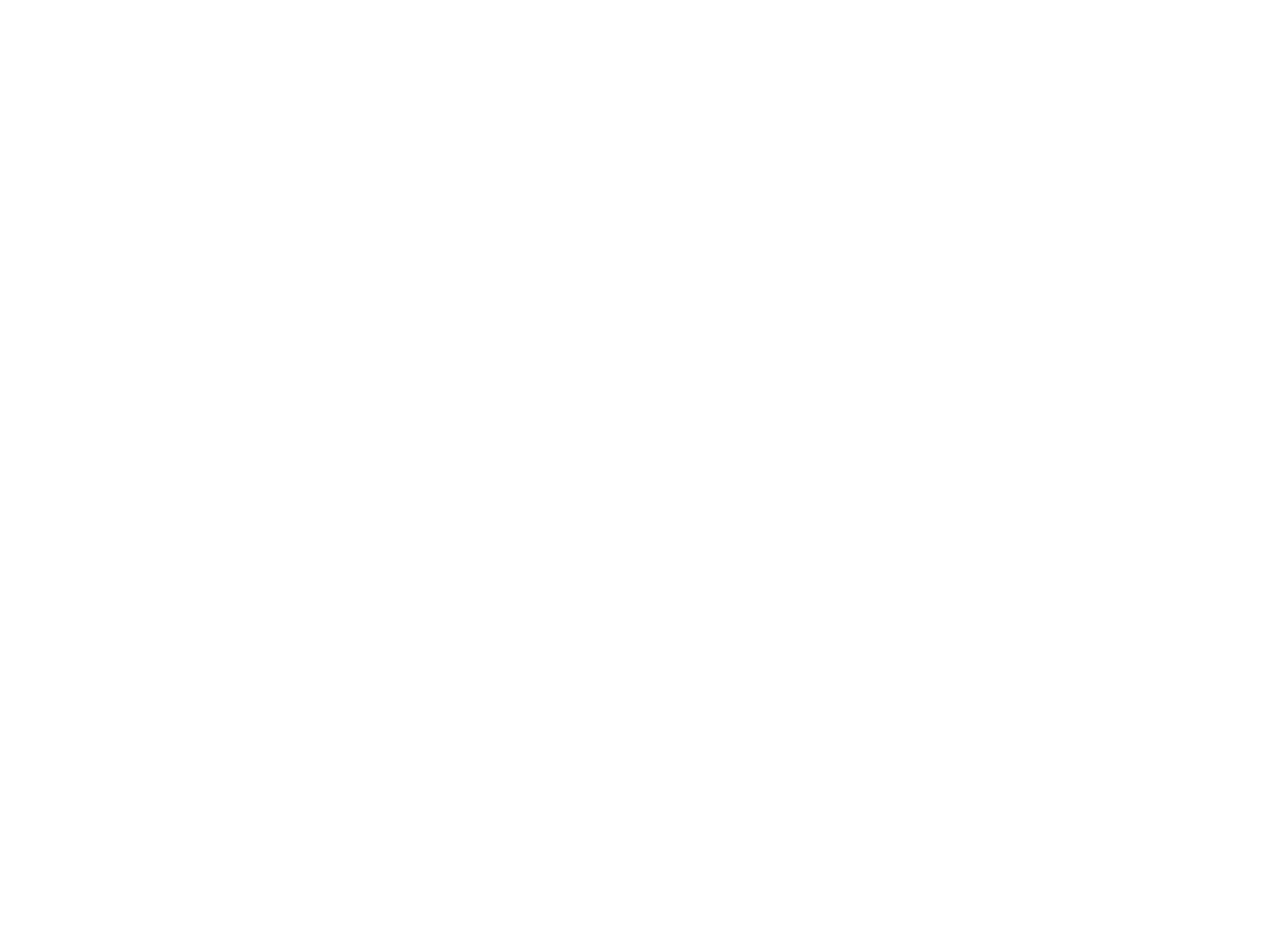
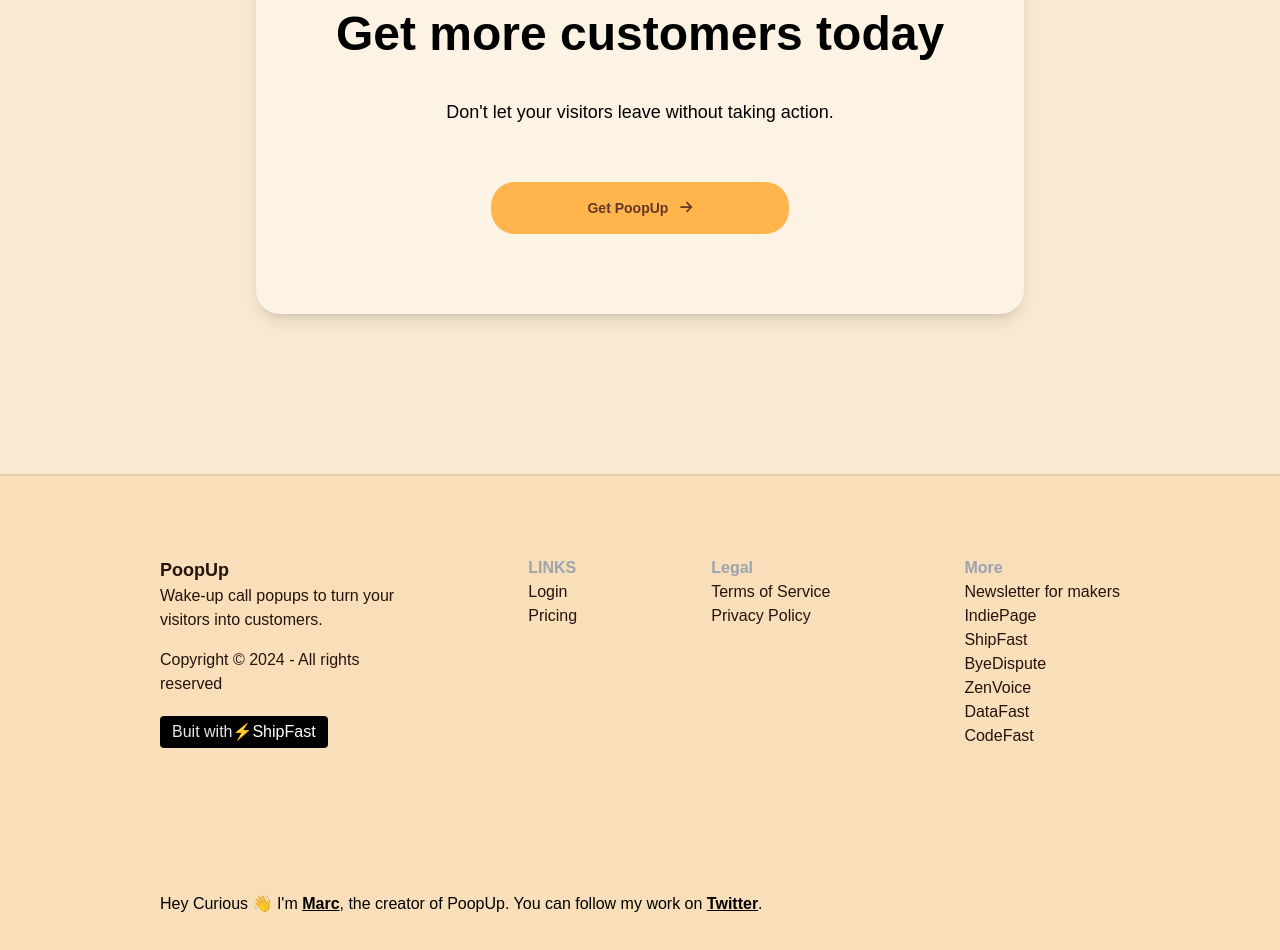
Before and after one commit to 0SHAFIN/poopup, a Next.js app: page / in a window 1280 px wide. Shown: the part 7400-8350 px from the top of the page. Before the commit the page ends 7170 px from the top, so only its background shows below. Built offline with nearby package versions, Linux system fonts and the light colour scheme.

Commit message:
footer added

```diff
--- a/app/globals.css
+++ b/app/globals.css
@@ -23,6 +23,7 @@
   --card-light-bg:#f9dfb9;
   --usecase-card:#f9e9d2;
   --ocean-green:#399373;
+  --foother-border:#e4caa8;
 }
 body {
   color: var(--foreground);
--- a/app/page.tsx
+++ b/app/page.tsx
@@ -364,6 +364,7 @@
                 <p className="text-md text-gray-500">Simple analytics</p>
               </div>
             </div>
+            {/* get poopup button */}
             <div className="flex justify-center">
               <button className="px-36 py-4 bg-[var(--button-bg)] text-[var(--button-text)] text-sm p-3 rounded-3xl font-bold hover:shadow-lg transition-transform duration-300 hover:bg-[#FFA629] mt-10">
                 Get PoopUp <FontAwesomeIcon icon={faArrowRight} className="ml-2" />
@@ -519,6 +520,65 @@
         </div>
       </div>
 
+      {/* slide 8 */}
+      <div className="slide p-40 bg-[var(--usecase-card)]">
+        <div className="flex justify-center">
+          <div className="w-fit bg-[var(--first-slide-bg)] p-20 px-34 rounded-3xl shadow-lg">
+            <p className="font-extrabold text-5xl">
+              Get more customers today
+            </p>
+            <p className="text-center text-lg mt-10">Don't let your visitors leave without taking action.</p>
+            <div className="flex justify-center">
+              <button className="mt-14 px-24 py-4 bg-[var(--button-bg)] text-[var(--button-text)] text-sm p-3 rounded-3xl font-bold hover:shadow-lg transition-transform duration-300 hover:bg-[#FFA629] mt-10">
+                Get PoopUp <FontAwesomeIcon icon={faArrowRight} className="ml-2" />
+              </button>
+            </div>
+          </div>
+        </div>
+      </div>
+
+      {/* slide 9 footer */}
+      <div className="slide px-40 py-20 bg-[var(--card-light-bg)] border-t-2 border-[var(--foother-border)]">
+        <div className="flex justify-between text-md text-[var(--first-slide-text)]">
+          <div className="flex-col">
+              <p className="text-lg font-bold text-[var(--first-slide-text)] ">PoopUp</p>
+              <p>Wake-up call popups to turn your</p>
+              <p >visitors into customers.</p>
+              <p className="mt-4">Copyright © 2024 - All rights</p>
+              <p>reserved</p>
+              <div className="flex bg-black px-3 py-1 w-fit mt-5 rounded">
+                <p className="text-gray-200">Buit with</p>
+                <p>⚡</p>
+                <p className="text-white">ShipFast</p>
+              </div>
+          </div>
+          <div className="flex-col">
+            <p className="font-bold text-gray-400 ">LINKS</p>
+            <p>Login</p>
+            <p>Pricing</p>
+          </div>
+          <div className="flex-col">
+            <p className="font-bold text-gray-400 ">Legal</p>
+            <p>Terms of Service</p>
+            <p>Privacy Policy</p>
+          </div>
+          <div className="flex-col">
+            <p className="font-bold text-gray-400 ">More</p>
+            <p>Newsletter for makers</p>
+            <p>IndiePage</p>
+            <p>ShipFast</p>
+            <p> ByeDispute</p>
+            <p>ZenVoice</p>
+            <p>DataFast</p>
+            <p>CodeFast</p>
+          </div>
+
+        </div>
+        <div className="flex mt-36 mb-20">
+           <p>Hey Curious 👋 I'm <u className="font-bold">Marc</u>, the creator of PoopUp. You can follow my work on <u className="font-bold">Twitter</u>.</p>
+        </div>
+      </div>
+
     </div>
   );
 }
```
